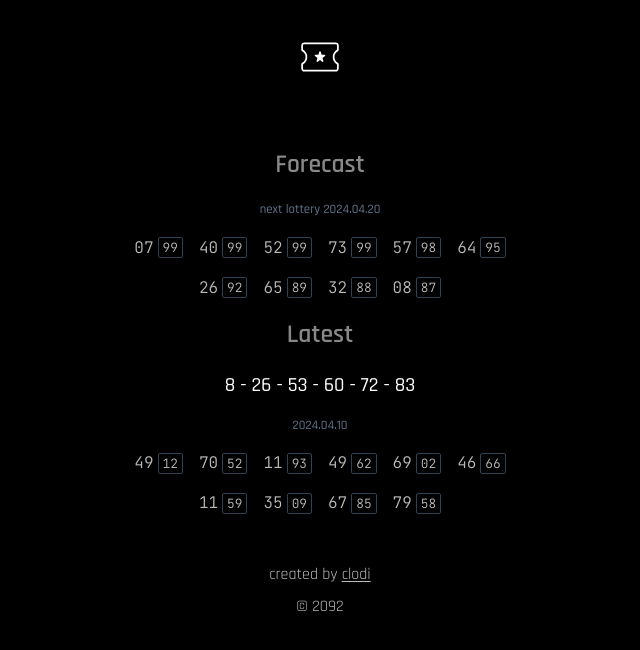
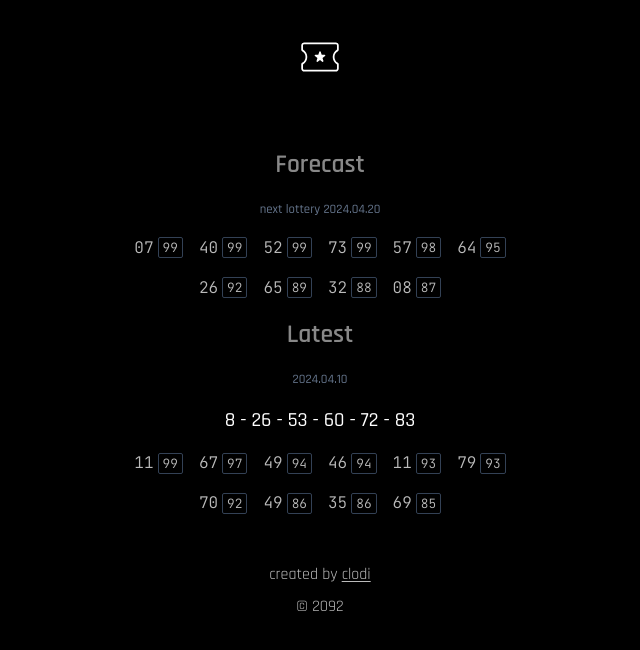
Before and after one commit to clodi-tech/enalotto, a Next.js app: page / in a window 1280 px wide. Shown: the top 650 px of the page, without its empty margins (320-960 px from the left). Built offline with nearby package versions, Linux system fonts and the light colour scheme.

Commit message:
fix sort and range

```diff
--- a/app/page.tsx
+++ b/app/page.tsx
@@ -10,8 +10,9 @@ const top = 10;
 export default function Home() {
   const latest = Array.from({length: top}, (_, i) => ({
     number: Math.floor(Math.random() * 90) + 1,
-    score: Math.floor(Math.random() * 100),
+    score: Math.floor(Math.random() * 15) + 85,
   }));
+  latest.sort((a, b) => b.score - a.score);
 
   // generate an array of 6 random numbers
   const winners = Array.from({length: 6}, () => Math.floor(Math.random() * 90) + 1);
@@ -39,8 +40,8 @@ export default function Home() {
         ))}
       </div>
       <h2>Latest</h2>
+      <small className='text-slate-500'>2024.04.10</small>
       <h3>{winners.join(' - ')}</h3>
-      <small className='text-slate-500'>2024.04.10</small>
       <div className="flex justify-center items-center gap-4 max-w-sm flex-wrap">
         {latest.map((forecast, index) => (
           <div key={index} className={mono.className}>
```
